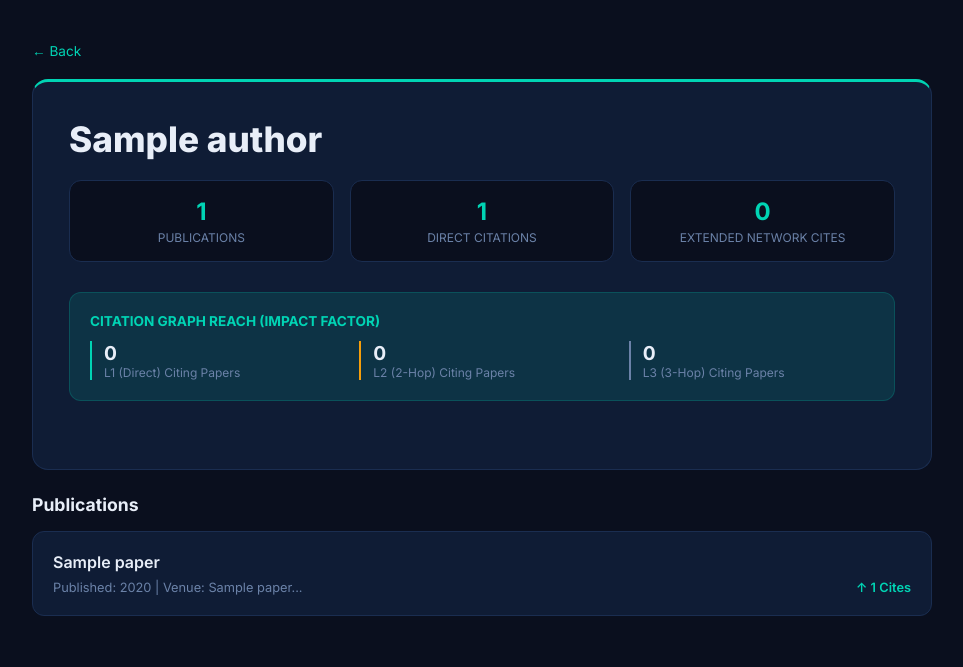
After one commit to DB-Architects/Research-paper-management-and-analysis, a Flask app: page /author/1 in a window 1280 px wide. The commit adds this page. Shown: the top 667 px of the page, without its empty margins (158-1121 px from the left). Run offline with Flask 3, Linux system fonts and the light colour scheme; a database or web service that is not in the repository returns one stand-in record (values such as "Sample title"); data that the repository does not hold is empty; some libraries are stand-ins or nearby versions.

Commit message:
added author pages

```diff
--- a/app.py
+++ b/app.py
@@ -177,12 +177,18 @@ def paper_detail(paper_id):
 
     has_rated = False
     is_bookmarked = False
+    user_note = "" # NEW: Variable to hold the user's note
     if "user_id" in session and session.get("role") != "admin":
         cur.execute("SELECT 1 FROM Paper_Ratings WHERE user_id = %s AND paper_id = %s", (session["user_id"], paper_id))
         if cur.fetchone(): has_rated = True
 
         cur.execute("SELECT 1 FROM Bookmarks WHERE user_id = %s AND paper_id = %s", (session["user_id"], paper_id))
         if cur.fetchone(): is_bookmarked = True
+
+        # NEW: Fetch the user's private note for this paper
+        cur.execute("SELECT note_text FROM Paper_Notes WHERE user_id = %s AND paper_id = %s", (session["user_id"], paper_id))
+        note_row = cur.fetchone()
+        if note_row: user_note = note_row["note_text"]
 
         cur.execute("INSERT INTO Reading_History (user_id, paper_id, viewed_at) VALUES (%s, %s, NOW())",
                     (session["user_id"], paper_id))
@@ -751,5 +757,132 @@ def analytics():
         total_users=f"{total_users:,}",
     )
 
+# author part
+@app.route("/search_authors")
+def search_authors():
+    query = request.args.get("q", "").strip()
+    if not query:
+        return redirect(url_for("index"))
+
+    conn = get_db()
+    cur = conn.cursor()
+
+    # Advanced DB Concept: ILIKE for case-insensitive substring matching,
+    # joined with aggregations to show author stats in search results.
+    cur.execute("""
+        SELECT a.author_id, a.name,
+               COUNT(pa.paper_id) as total_papers,
+               COALESCE(SUM(p.n_citations), 0) as total_citations
+        FROM Authors a
+        LEFT JOIN Paper_Authors pa ON a.author_id = pa.author_id
+        LEFT JOIN Papers p ON pa.paper_id = p.paper_id
+        WHERE a.name ILIKE %s
+        GROUP BY a.author_id, a.name
+        ORDER BY total_citations DESC, total_papers DESC
+        LIMIT 20
+    """, (f"%{query}%",))
+
+    results = cur.fetchall()
+    cur.close(); conn.close()
+
+    # You can reuse search.html or render a simple template.
+    # Assuming we pass it to a new template or handle it in UI.
+    return render_template("author_search_results.html", query=query, results=results)
+
+
+@app.route("/author/<int:author_id>")
+def author_profile(author_id):
+    conn = get_db()
+    cur = conn.cursor()
+
+    # 1. Get basic author info
+    cur.execute("SELECT * FROM Authors WHERE author_id = %s", (author_id,))
+    author = cur.fetchone()
+    if not author: return "Author not found", 404
+
+    # 2. Get author's papers
+    cur.execute("""
+        SELECT p.paper_id, p.title, p.publication_year, p.n_citations, v.venue_name
+        FROM Papers p
+        JOIN Paper_Authors pa ON p.paper_id = pa.paper_id
+        LEFT JOIN Venues v ON p.venue_id = v.venue_id
+        WHERE pa.author_id = %s
+        ORDER BY p.publication_year DESC, p.n_citations DESC
+    """, (author_id,))
+    papers = cur.fetchall()
+
+    # 3. Calculate total citations and top venue
+    total_citations = sum(p["n_citations"] for p in papers)
+
+    # 4. ADVANCED DBMS: Author Network Reach (Recursive CTE)
+    # This finds how many papers cited THIS author's papers (Depth 1)
+    # How many papers cited THOSE papers (Depth 2), and so on up to Depth 3.
+    cur.execute("""
+        WITH RECURSIVE AuthorPapers AS (
+            SELECT paper_id FROM Paper_Authors WHERE author_id = %s
+        ),
+        CitationGraph AS (
+            -- Base Case: Papers directly citing the author's papers
+            SELECT c.citing_paper_id AS paper_id, 1 AS depth
+            FROM Citations c
+            INNER JOIN AuthorPapers ap ON c.cited_paper_id = ap.paper_id
+
+            UNION ALL
+
+            -- Recursive Step: Multi-hop citations (Papers citing the citing papers)
+            SELECT c.citing_paper_id, cg.depth + 1
+            FROM Citations c
+            INNER JOIN CitationGraph cg ON c.cited_paper_id = cg.paper_id
+            WHERE cg.depth < 3
+        )
+        -- Aggregate unique papers at each depth level
+        SELECT depth, COUNT(DISTINCT paper_id) as hop_count
+        FROM CitationGraph
+        GROUP BY depth
+        ORDER BY depth;
+    """, (author_id,))
+    network_reach = {row["depth"]: row["hop_count"] for row in cur.fetchall()}
+
+    cur.close(); conn.close()
+
+    return render_template("author.html",
+                           author=author,
+                           papers=papers,
+                           total_citations=total_citations,
+                           network_reach=network_reach)
+
+@app.route("/save_note/<int:paper_id>", methods=["POST"])
+@login_required
+def save_note(paper_id):
+    data = request.get_json()
+    note_text = data.get("note_text", "").strip()
+    user_id = session["user_id"]
+
+    conn = get_db()
+    cur = conn.cursor()
+
+    try:
+        if not note_text:
+            # If the note is empty, we delete the record to save space
+            cur.execute("DELETE FROM Paper_Notes WHERE user_id = %s AND paper_id = %s", (user_id, paper_id))
+        else:
+            # ADVANCED DBMS: The UPSERT (Insert or Update)
+            # If the user_id + paper_id combination already exists, it updates the text.
+            cur.execute("""
+                INSERT INTO Paper_Notes (user_id, paper_id, note_text, last_updated)
+                VALUES (%s, %s, %s, NOW())
+                ON CONFLICT (user_id, paper_id)
+                DO UPDATE SET note_text = EXCLUDED.note_text, last_updated = NOW()
+            """, (user_id, paper_id, note_text))
+
+        conn.commit()
+        return jsonify({"success": True})
+    except Exception as e:
+        conn.rollback()
+        return jsonify({"success": False, "error": str(e)})
+    finally:
+        cur.close()
+        conn.close()
+
 if __name__ == "__main__":
     app.run(debug=True, port=5000)
--- a/templates/add_paper.html
+++ b/templates/add_paper.html
@@ -3,7 +3,7 @@
 <head>
 <meta charset="UTF-8"/>
 <meta name="viewport" content="width=device-width, initial-scale=1.0"/>
-<title>Publish Research — Nexus</title>
+<title>Publish Research — Research Portal</title>
 <link rel="preconnect" href="https://fonts.googleapis.com"/>
 <link href="https://fonts.googleapis.com/css2?family=Inter:wght@300;400;500;600;700;800&display=swap" rel="stylesheet"/>
 <style>
--- a/templates/analytics.html
+++ b/templates/analytics.html
@@ -438,7 +438,9 @@
       {% set max_cites = top_authors[0].total_citations if top_authors else 1 %}
       {% for author in top_authors[:8] %}
       <div class="bar-row">
-        <div class="bar-label" title="{{ author.name }}">{{ author.name }}</div>
+        <a href="/author/{{ author.author_id }}" class="bar-label" title="{{ author.name }}" style="text-decoration:none; color:var(--text); transition:color 0.2s;" onmouseover="this.style.color='var(--teal)'" onmouseout="this.style.color='var(--text)'">
+            {{ author.name }}
+        </a>
         <div class="bar-track">
           <div class="bar-fill"
                style="width: {{ (author.total_citations / max_cites * 100)|int }}%">
--- /dev/null
+++ b/templates/author.html
@@ -0,0 +1,86 @@
+<!DOCTYPE html>
+<html lang="en">
+<head>
+<meta charset="UTF-8"/>
+<title>{{ author.name }} — Author Profile</title>
+<link rel="preconnect" href="https://fonts.googleapis.com"/>
+<link href="https://fonts.googleapis.com/css2?family=Inter:wght@300;400;500;600;700;800&display=swap" rel="stylesheet"/>
+<style>
+  /* Use the exact same :root variables and base styles from profile.html/paper.html here */
+  :root { --navy:#0a0f1e; --card:#0f1c35; --border:#1a2d50; --teal:#00d4b4; --teal-dim:#00d4b420; --text:#e8eef8; --muted:#6b82a8; }
+  body { background: var(--navy); color: var(--text); font-family: 'Inter', sans-serif; margin:0; padding:40px 24px; }
+  .container { max-width: 900px; margin: 0 auto; }
+  .header-card { background: var(--card); border: 1px solid var(--border); border-radius: 16px; padding: 36px; margin-bottom: 24px; border-top: 3px solid var(--teal); }
+  .author-name { font-size: 2.2rem; font-weight: 800; margin-bottom: 20px; }
+  .stats-grid { display: grid; grid-template-columns: repeat(3, 1fr); gap: 16px; margin-bottom: 30px; }
+  .stat-box { background: var(--navy); border: 1px solid var(--border); padding: 16px; border-radius: 12px; text-align: center; }
+  .stat-val { font-size: 1.5rem; font-weight: 700; color: var(--teal); }
+  .stat-lbl { font-size: 0.75rem; color: var(--muted); text-transform: uppercase; margin-top: 4px; }
+
+  .network-card { background: var(--teal-dim); border: 1px solid #00d4b430; border-radius: 12px; padding: 20px; margin-bottom: 32px; }
+  .network-title { font-size: 0.85rem; font-weight: 700; color: var(--teal); margin-bottom: 12px; text-transform: uppercase; }
+  .network-flex { display: flex; gap: 24px; }
+  .hop-item { flex: 1; border-left: 2px solid var(--teal); padding-left: 12px; }
+  .hop-val { font-size: 1.2rem; font-weight: 700; }
+  .hop-lbl { font-size: 0.75rem; color: var(--muted); }
+
+  .paper-item { display: block; background: var(--card); border: 1px solid var(--border); border-radius: 12px; padding: 20px; margin-bottom: 12px; text-decoration: none; color: inherit; transition: border-color 0.2s; }
+  .paper-item:hover { border-color: var(--teal); }
+  .p-title { font-size: 1rem; font-weight: 600; margin-bottom: 8px; }
+  .p-meta { font-size: 0.8rem; color: var(--muted); display: flex; justify-content: space-between; }
+</style>
+</head>
+<body>
+<div class="container">
+  <a href="javascript:history.back()" style="color:var(--teal); text-decoration:none; font-size:0.85rem; display:inline-block; margin-bottom:20px;">← Back</a>
+
+  <div class="header-card">
+    <div class="author-name">{{ author.name }}</div>
+
+    <div class="stats-grid">
+      <div class="stat-box">
+        <div class="stat-val">{{ papers|length }}</div>
+        <div class="stat-lbl">Publications</div>
+      </div>
+      <div class="stat-box">
+        <div class="stat-val">{{ total_citations }}</div>
+        <div class="stat-lbl">Direct Citations</div>
+      </div>
+      <div class="stat-box">
+        <div class="stat-val">{{ network_reach.get(2, 0) + network_reach.get(3, 0) }}</div>
+        <div class="stat-lbl">Extended Network Cites</div>
+      </div>
+    </div>
+
+    <div class="network-card">
+      <div class="network-title">Citation Graph Reach (Impact Factor)</div>
+      <div class="network-flex">
+        <div class="hop-item">
+          <div class="hop-val">{{ network_reach.get(1, 0) }}</div>
+          <div class="hop-lbl">L1 (Direct) Citing Papers</div>
+        </div>
+        <div class="hop-item" style="border-color: #f59e0b;">
+          <div class="hop-val">{{ network_reach.get(2, 0) }}</div>
+          <div class="hop-lbl">L2 (2-Hop) Citing Papers</div>
+        </div>
+        <div class="hop-item" style="border-color: #6b82a8;">
+          <div class="hop-val">{{ network_reach.get(3, 0) }}</div>
+          <div class="hop-lbl">L3 (3-Hop) Citing Papers</div>
+        </div>
+      </div>
+    </div>
+  </div>
+
+  <h3 style="margin-bottom: 16px; font-size:1.1rem;">Publications</h3>
+  {% for paper in papers %}
+  <a href="/paper/{{ paper.paper_id }}" class="paper-item">
+    <div class="p-title">{{ paper.title }}</div>
+    <div class="p-meta">
+      <span>Published: {{ paper.publication_year }} | Venue: {{ paper.venue_name[:40] }}...</span>
+      <span style="color:var(--teal); font-weight:600;">↑ {{ paper.n_citations }} Cites</span>
+    </div>
+  </a>
+  {% endfor %}
+</div>
+</body>
+</html>
--- a/templates/edit_paper.html
+++ b/templates/edit_paper.html
@@ -3,7 +3,7 @@
 <head>
 <meta charset="UTF-8"/>
 <meta name="viewport" content="width=device-width, initial-scale=1.0"/>
-<title>Edit Paper — Nexus</title>
+<title>Edit Paper — Research Portal</title>
 <link rel="preconnect" href="https://fonts.googleapis.com"/>
 <link href="https://fonts.googleapis.com/css2?family=Inter:wght@300;400;500;600;700;800&display=swap" rel="stylesheet"/>
 <style>
--- a/templates/foryou.html
+++ b/templates/foryou.html
@@ -3,7 +3,7 @@
 <head>
 <meta charset="UTF-8"/>
 <meta name="viewport" content="width=device-width, initial-scale=1.0"/>
-<title>For You — Nexus</title>
+<title>For You — Research Portal</title>
 <link rel="preconnect" href="https://fonts.googleapis.com"/>
 <link href="https://fonts.googleapis.com/css2?family=Inter:wght@300;400;500;600;700;800&display=swap" rel="stylesheet"/>
 <style>
--- a/templates/login.html
+++ b/templates/login.html
@@ -3,7 +3,7 @@
 <head>
 <meta charset="UTF-8"/>
 <meta name="viewport" content="width=device-width, initial-scale=1.0"/>
-<title>Login — Nexus</title>
+<title>Login — Research Portal</title>
 <link rel="preconnect" href="https://fonts.googleapis.com"/>
 <link href="https://fonts.googleapis.com/css2?family=Inter:wght@300;400;500;600;700;800&display=swap" rel="stylesheet"/>
 <style>
--- a/templates/paper.html
+++ b/templates/paper.html
@@ -290,7 +290,7 @@
 
       <div class="paper-authors">
         {% for author in authors %}
-        <span class="author-tag">{{ author.name }}</span>
+        <a href="/author/{{ author.author_id }}" class="author-tag">{{ author.name }}</a>
         {% endfor %}
       </div>
 
--- a/templates/profile.html
+++ b/templates/profile.html
@@ -504,7 +504,7 @@
       {% else %}
         <div class="empty">
           <h3>No searches yet</h3>
-          <p>Your search history builds automatically as you use Nexus.<br/>
+          <p>Your search history builds automatically as you use Research Portal.<br/>
           <a href="/">Try searching for a topic →</a></p>
         </div>
       {% endif %}
--- a/templates/signup.html
+++ b/templates/signup.html
@@ -3,7 +3,7 @@
 <head>
 <meta charset="UTF-8"/>
 <meta name="viewport" content="width=device-width, initial-scale=1.0"/>
-<title>Sign Up — Nexus</title>
+<title>Sign Up — Research Portal</title>
 <link rel="preconnect" href="https://fonts.googleapis.com"/>
 <link href="https://fonts.googleapis.com/css2?family=Inter:wght@300;400;500;600;700;800&display=swap" rel="stylesheet"/>
 <style>
```
Also changed, not shown: schema.sql (+9 -1 lines), templates/author_search_results.html (added, +107 -0 lines), templates/base.html (added, +125 -0 lines), templates/index.html (+18 -7 lines), templates/search.html (+15 -6 lines), 1 other file.
